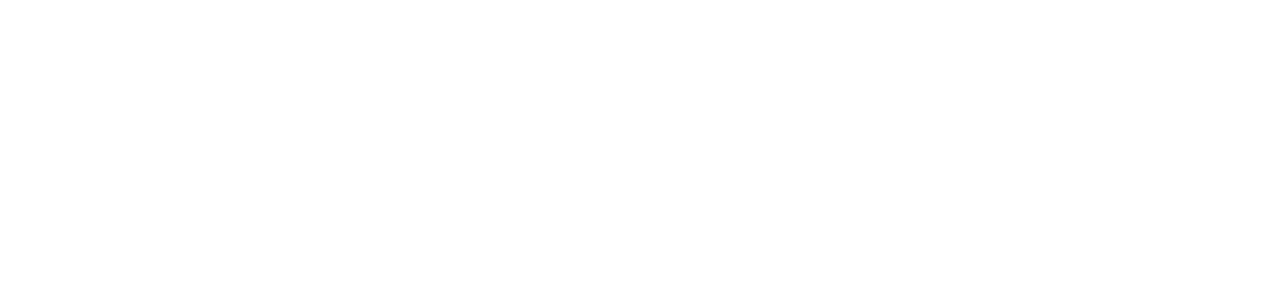
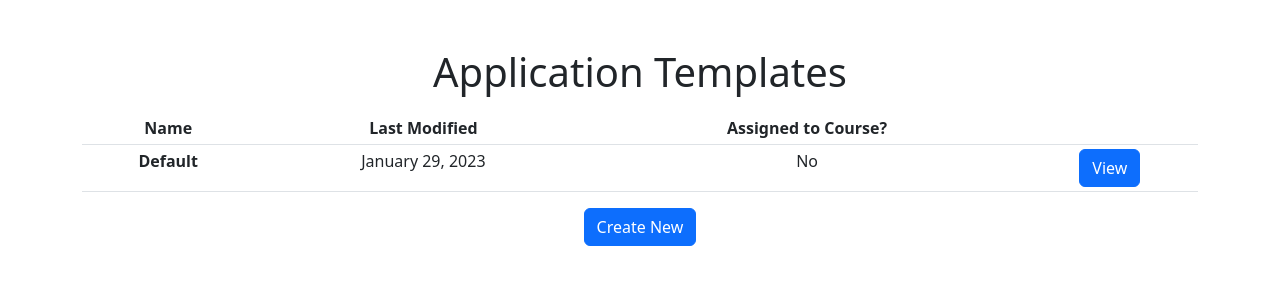
Before and after one commit to doshik/JIC-2325-TA_Application_Website, a React (Create React App) app in the folder frontend/: page /prof/applicationtemplates in a window 1280 px wide. Before the commit this address had no page. Shown: the top 300 px of the page. Built offline with nearby package versions, Linux system fonts and the light colour scheme.

Commit message:
Created application template page

```diff
--- /dev/null
+++ b/frontend/src/pages/application_templates/ApplicationTemplateView.js
@@ -0,0 +1,16 @@
+import * as React from "react";
+import ApplicationTemplatesTable from "./ApplicationTemplatesTable";
+import { Button } from "react-bootstrap";
+
+
+const ApplicationTemplateView = () => {
+  return (
+    <div className="text-center mt-5">
+        <h1>Application Templates</h1>
+        <ApplicationTemplatesTable />
+        <Button>Create New</Button>
+    </div>
+  );
+};
+
+export default ApplicationTemplateView;
--- /dev/null
+++ b/frontend/src/pages/application_templates/ApplicationTemplatesTable.js
@@ -0,0 +1,33 @@
+import * as React from "react";
+import { Table, Button, Container } from "react-bootstrap";
+
+const ApplicationTemplatesTable = () => {
+  return (
+        <Container className="mt-3">
+            <Table hover size="sm">
+                <thead>
+                    <tr>
+                        <th scope="col">Name</th>
+                        <th scope="col">Last Modified</th>
+                        <th scope="col">Assigned to Course?</th>
+                        <th scope="col"></th>
+                    </tr>
+                </thead>
+                <tbody>
+                    <tr>
+                        <th scope="row">Default</th>
+                        <td>
+                            <time datetime="2023-01-29">January 29, 2023</time>
+                        </td>
+                        <td>No</td>
+                        <td>
+                            <Button>View</Button>
+                        </td>
+                    </tr>
+                </tbody>
+            </Table>
+        </Container>
+    );
+};
+
+export default ApplicationTemplatesTable;
--- a/frontend/src/routes/Router.js
+++ b/frontend/src/routes/Router.js
@@ -1,11 +1,14 @@
 import React from "react";
 import {Route, Routes, Redirect } from "react-router-dom";
 import ProfCourseApplicationView from "../pages/application/ProfCourseApplicationView";
+import ApplicationTemplateView from "../pages/application_templates/ApplicationTemplateView";
+
 
 
 const Routing = () => (
       <Routes>
         <Route exact path="/" element={<ProfCourseApplicationView/>} />
+        <Route exact path="/prof/applicationtemplates" element={<ApplicationTemplateView/>} />
       </Routes>
   );
 
```
